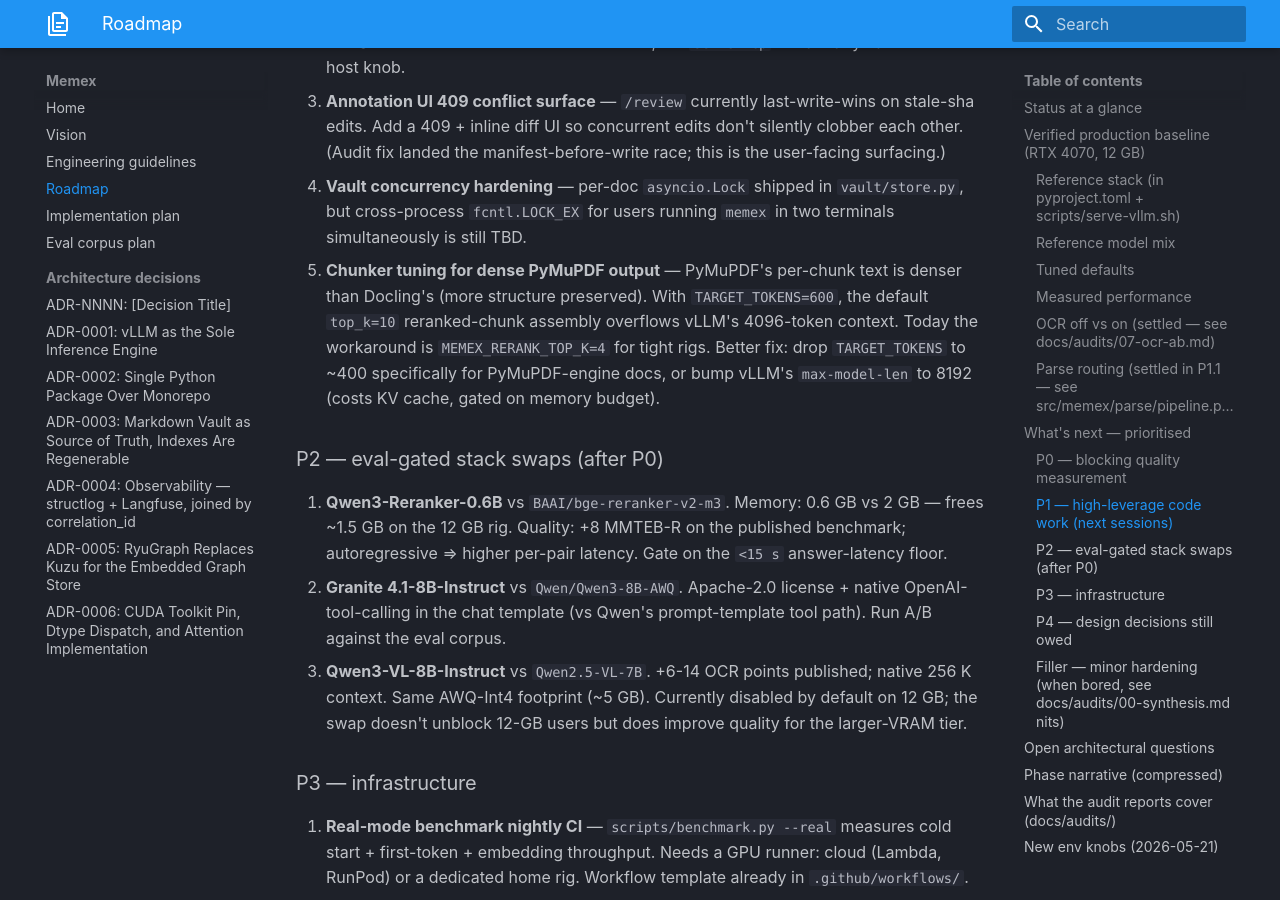
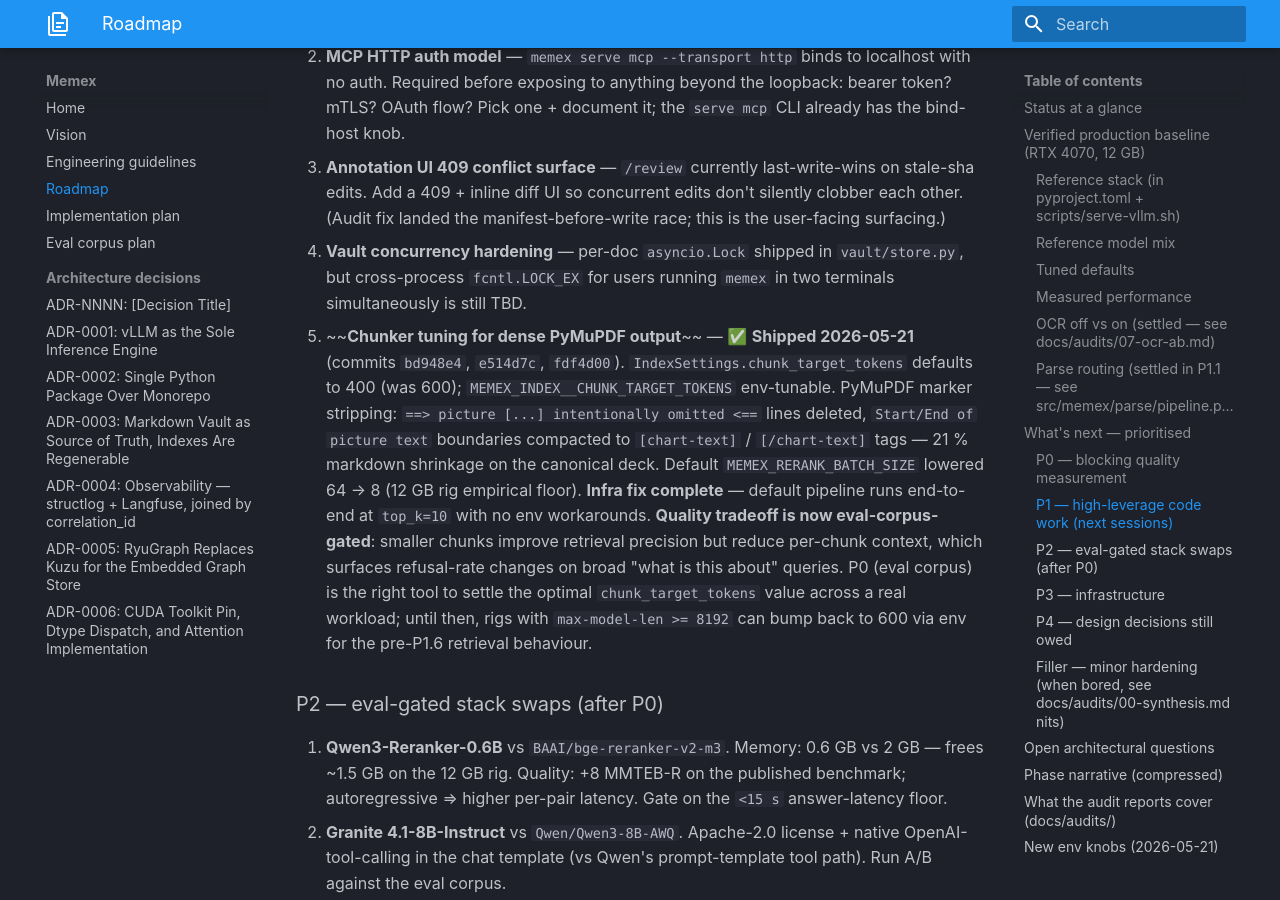
Before and after one commit to Zenetusken/memex, an MkDocs documentation site: the page built from docs/ROADMAP.md, in a window 1280 px wide and 900 px high, scrolled down 4240 px. Built offline with MkDocs 1.6.1 and Material for MkDocs 9.7.7, drawn with Linux system fonts in a browser that asks for light colours; some of the changed text lies outside the part shown.

Commit message:
docs/ROADMAP: P1.6 chunker tuning + rerank-batch default shipped
- Mark P1.6 shipped in the status table (commits bd948e4, e514d7c,
  fdf4d00).
- Strike the P1 chunker-tuning bullet; replace with the shipped
  summary + note that the chunker-size quality side is now
  eval-corpus-gated (smaller chunks improved retrieval precision
  but surfaced refusal-rate changes on broad queries).
- Add the P1.6 phase-narrative line.
- Document the two new env knobs (MEMEX_INDEX__CHUNK_TARGET_TOKENS,
  MEMEX_INDEX__CHUNK_OVERLAP_TOKENS) and the lowered defaults for
  MEMEX_RERANK_BATCH_SIZE (64 → 8) in the env-knobs table.
- Bump commit count (27 → 30).

Co-Authored-By: Claude Opus 4.7 <noreply@anthropic.com>

```diff
--- a/docs/ROADMAP.md
+++ b/docs/ROADMAP.md
@@ -19,8 +19,9 @@ The blueprint in [`IMPLEMENTATION-PLAN.md`](IMPLEMENTATION-PLAN.md) is the archi
 | Bug-hunt audit | Four-agent fan-out → ~70 findings → 30+ fixes | ✅ **Shipped + verified** (2026-05-20) |
 | End-to-end on real rig | Install + Qwen3-8B-AWQ + 109-page PDF + load test + OCR A/B | ✅ **Verified** (2026-05-20) |
 | **P1.1** | **PyMuPDF4LLM pre-filter with tiered routing classifier** | ✅ **Shipped + live-verified** (2026-05-21) |
+| **P1.6** | **Chunker tuning + rerank-batch default for dense PyMuPDF chunks** | ✅ **Shipped + live-verified** (2026-05-21) |
 
-**File count:** 77 Python files in `src/memex/` + `tests/` + `scripts/`, all parse-clean. 7 ADRs. 8 audit reports under `docs/audits/`. 27 commits on `main` (public at `github.com/Zenetusken/memex`).
+**File count:** 77 Python files in `src/memex/` + `tests/` + `scripts/`, all parse-clean. 7 ADRs. 8 audit reports under `docs/audits/`. 30 commits on `main` (public at `github.com/Zenetusken/memex`).
 
 **Test suite:** 106/106 green on the reference rig (88 pre-existing + 12 classifier-unit + 6 PyMuPDF-integration). Linux + pyseccomp; 104/106 + 2 seccomp-skipped on environments without privileged seccomp.
 
@@ -98,7 +99,7 @@ PDFs now run through a tiered classifier before Docling. Producer metadata is th
 3. **MCP HTTP auth model** — `memex serve mcp --transport http` binds to localhost with no auth. Required before exposing to anything beyond the loopback: bearer token? mTLS? OAuth flow? Pick one + document it; the `serve mcp` CLI already has the bind-host knob.
 4. **Annotation UI 409 conflict surface** — `/review` currently last-write-wins on stale-sha edits. Add a 409 + inline diff UI so concurrent edits don't silently clobber each other. (Audit fix landed the manifest-before-write race; this is the user-facing surfacing.)
 5. **Vault concurrency hardening** — per-doc `asyncio.Lock` shipped in `vault/store.py`, but cross-process `fcntl.LOCK_EX` for users running `memex` in two terminals simultaneously is still TBD.
-6. **Chunker tuning for dense PyMuPDF output** — PyMuPDF's per-chunk text is denser than Docling's (more structure preserved). With `TARGET_TOKENS=600`, the default `top_k=10` reranked-chunk assembly overflows vLLM's 4096-token context. Today the workaround is `MEMEX_RERANK_TOP_K=4` for tight rigs. Better fix: drop `TARGET_TOKENS` to ~400 specifically for PyMuPDF-engine docs, or bump vLLM's `max-model-len` to 8192 (costs KV cache, gated on memory budget).
+6. ~~**Chunker tuning for dense PyMuPDF output**~~ — ✅ **Shipped 2026-05-21** (commits `bd948e4`, `e514d7c`, `fdf4d00`). `IndexSettings.chunk_target_tokens` defaults to 400 (was 600); `MEMEX_INDEX__CHUNK_TARGET_TOKENS` env-tunable. PyMuPDF marker stripping: `==> picture [...] intentionally omitted <==` lines deleted, `Start/End of picture text` boundaries compacted to `[chart-text]` / `[/chart-text]` tags — 21 % markdown shrinkage on the canonical deck. Default `MEMEX_RERANK_BATCH_SIZE` lowered 64 → 8 (12 GB rig empirical floor). **Infra fix complete** — default pipeline runs end-to-end at `top_k=10` with no env workarounds. **Quality tradeoff is now eval-corpus-gated**: smaller chunks improve retrieval precision but reduce per-chunk context, which surfaces refusal-rate changes on broad "what is this about" queries. P0 (eval corpus) is the right tool to settle the optimal `chunk_target_tokens` value across a real workload; until then, rigs with `max-model-len >= 8192` can bump back to 600 via env for the pre-P1.6 retrieval behaviour.
 
 ### P2 — eval-gated stack swaps (after P0)
 
@@ -159,8 +160,9 @@ Detailed per-phase log lives in git history + `docs/audits/`. The compressed ver
 - **Multi-agent bug-hunt audit** (2026-05-20): 4 specialist agents in parallel → ~70 findings → ~30 fixes. Reports at `docs/audits/00-synthesis.md` through `04-wiring.md`.
 - **E2E + production tuning** (2026-05-20): cu128 → cu129 migration, Qwen3-8B-AWQ + awq_marlin tuning, OCR-off default, chunk-dedupe in upsert, `/ask` MemexError catch, langfuse-default off, vault-path default, ready banner. Reports at `docs/audits/05–07`.
 - **P1.1 — PyMuPDF4LLM pre-filter** (2026-05-21): subprocess-sandboxed pymupdf worker, rich-signal collection (producer metadata, char distribution, image area, mojibake ratio, markdown structure), tiered classifier (`_classify` in `parse/pipeline.py`) with mixed-content force-OCR routing. `<br>` normalisation in the worker so chart-extracted runs become paragraph breaks. `MEMEX_RERANK_TOP_K` + `MEMEX_RERANK_BATCH_SIZE` env knobs for tight-rig context fit. 18 new tests (12 classifier unit + 6 pipeline integration).
+- **P1.6 — Chunker tuning + rerank-batch default** (2026-05-21): added `IndexSettings` exposing `chunk_target_tokens` (default 400) and `chunk_overlap_tokens` (default 60), both env-tunable. Stripped PyMuPDF's structural metadata in the worker (image-omitted lines deleted; picture-text boundaries compacted to `[chart-text]` tags) — 21 % markdown shrinkage. Lowered default `MEMEX_RERANK_BATCH_SIZE` from 64 → 8 to fit 12 GB rigs running the 8B-AWQ orchestrator. Default pipeline now runs end-to-end at `top_k=10` without env workarounds; the quality side of the chunker tradeoff is eval-corpus-gated.
 
-For the full per-commit log: `git log --oneline` (27 commits as of 2026-05-21).
+For the full per-commit log: `git log --oneline` (30 commits as of 2026-05-21).
 
 ---
 
@@ -187,5 +189,7 @@ Reference for the env-tunable settings landed alongside P1.1:
 | `MEMEX_PARSE__PYMUPDF_MIN_CONFIDENCE` | `0.5` | Lower (0.3) for more aggressive PyMuPDF routing; higher (0.7) to prefer Docling on borderline cases. |
 | `MEMEX_PARSE__PYMUPDF_MIXED_CONTENT_IMAGE_AREA_THRESHOLD` | `0.35` | Lower (0.20) to force-OCR more docs with image-embedded text; higher to be more conservative. |
 | `MEMEX_PARSE__PYMUPDF_MIXED_CONTENT_MIN_IMAGE_HEAVY_PAGES` | `0.30` | Companion gate; both image-area AND image-heavy fractions must trip for mixed-content to fire. |
-| `MEMEX_RERANK_BATCH_SIZE` | `64` | Drop to 16-32 on tight-VRAM rigs (12 GB) with dense chunks — frees ~300-500 MB during the reranker's forward pass. |
-| `MEMEX_RERANK_TOP_K` | `10` | Drop to 4-5 when chunks are large enough that 10 chunks overflow vLLM's `max-model-len` budget. |
+| `MEMEX_INDEX__CHUNK_TARGET_TOKENS` | `400` | Word-count target for the chunker. Default 400 ≈ 520 transformer tokens; raises to 600 on rigs with `max-model-len >= 8192` for pre-P1.6 chunk granularity. |
+| `MEMEX_INDEX__CHUNK_OVERLAP_TOKENS` | `60` | Word-count overlap between chunks. Scales with `chunk_target_tokens`. |
+| `MEMEX_RERANK_BATCH_SIZE` | `8` | bge-reranker pair-batch size. Empirical 12 GB-rig floor with 8B-AWQ resident; bump to 32 or 64 on bigger rigs / smaller orchestrators for ~2-8× rerank throughput. |
+| `MEMEX_RERANK_TOP_K` | `10` | Reranked chunks fed to the agent. Drop to 4-5 if your chunks are large enough that 10 chunks overflow `max-model-len`. |
```
